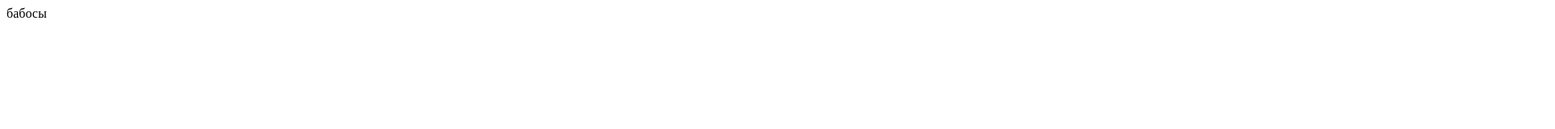
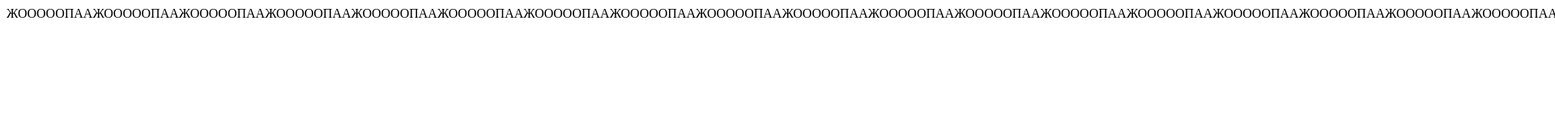
Before and after one commit to keybL1/lesson1, a plain HTML site: page Kir.html in a window 1280 px wide. Shown: the top 160 px of the page at 81% size, 1920 px wide, since content can reach past the window. Drawn offline with Linux system fonts and the light colour scheme.

Commit message:
ffadfadfadf

```diff
--- a/Kir.html
+++ b/Kir.html
@@ -7,6 +7,6 @@
     <title>Document</title>
 </head>
 <body>
-    бабосы
+    ЖОООООПААЖОООООПААЖОООООПААЖОООООПААЖОООООПААЖОООООПААЖОООООПААЖОООООПААЖОООООПААЖОООООПААЖОООООПААЖОООООПААЖОООООПААЖОООООПААЖОООООПААЖОООООПААЖОООООПААЖОООООПААЖОООООПААЖОООООПААЖОООООПААЖОООООПААЖОООООПААЖОООООПААЖОООООПААЖОООООПААЖОООООПААЖОООООПААЖОООООПААЖОООООПААЖОООООПААЖОООООПААЖОООООПААЖОООООПААЖОООООПААЖОООООПААЖОООООПААЖОООООПААЖОООООПААЖОООООПААЖОООООПААЖОООООПААЖОООООПААЖОООООПААЖОООООПААЖОООООПААЖОООООПААЖОООООПААЖОООООПААЖОООООПААЖОООООПААЖОООООПААЖОООООПААЖОООООПААЖОООООПААЖОООООПААЖОООООПААЖОООООПААЖОООООПААЖОООООПААЖОООООПААЖОООООПААЖОООООПААЖОООООПААЖОООООПААЖОООООПААЖОООООПААЖОООООПААЖОООООПААЖОООООПААЖОООООПААЖОООООПААЖОООООПААЖОООООПААЖОООООПААЖОООООПААЖОООООПААЖОООООПААЖОООООПААЖОООООПААЖОООООПААЖОООООПААЖОООООПААЖОООООПААЖОООООПАА
 </body>
 </html>
```
